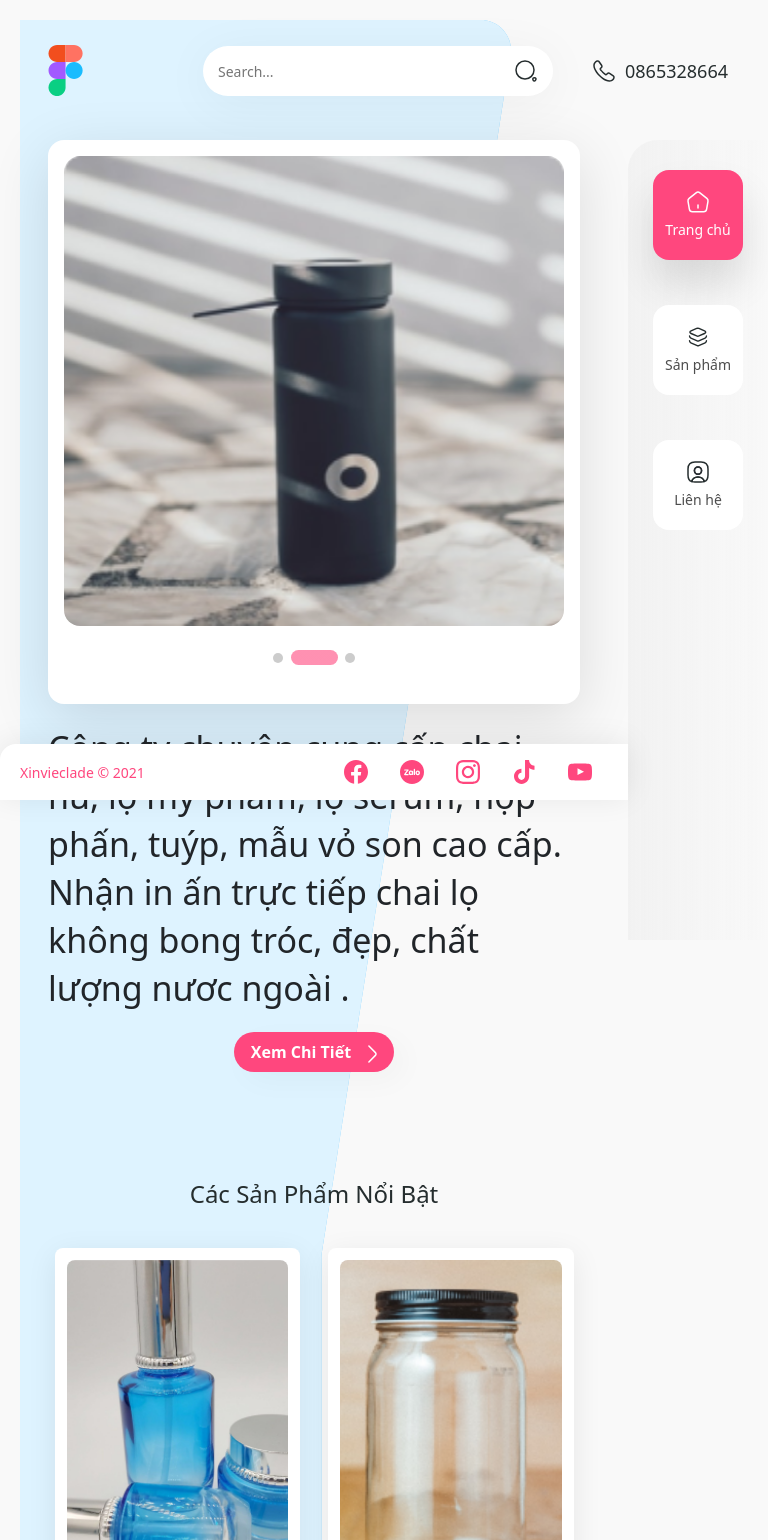
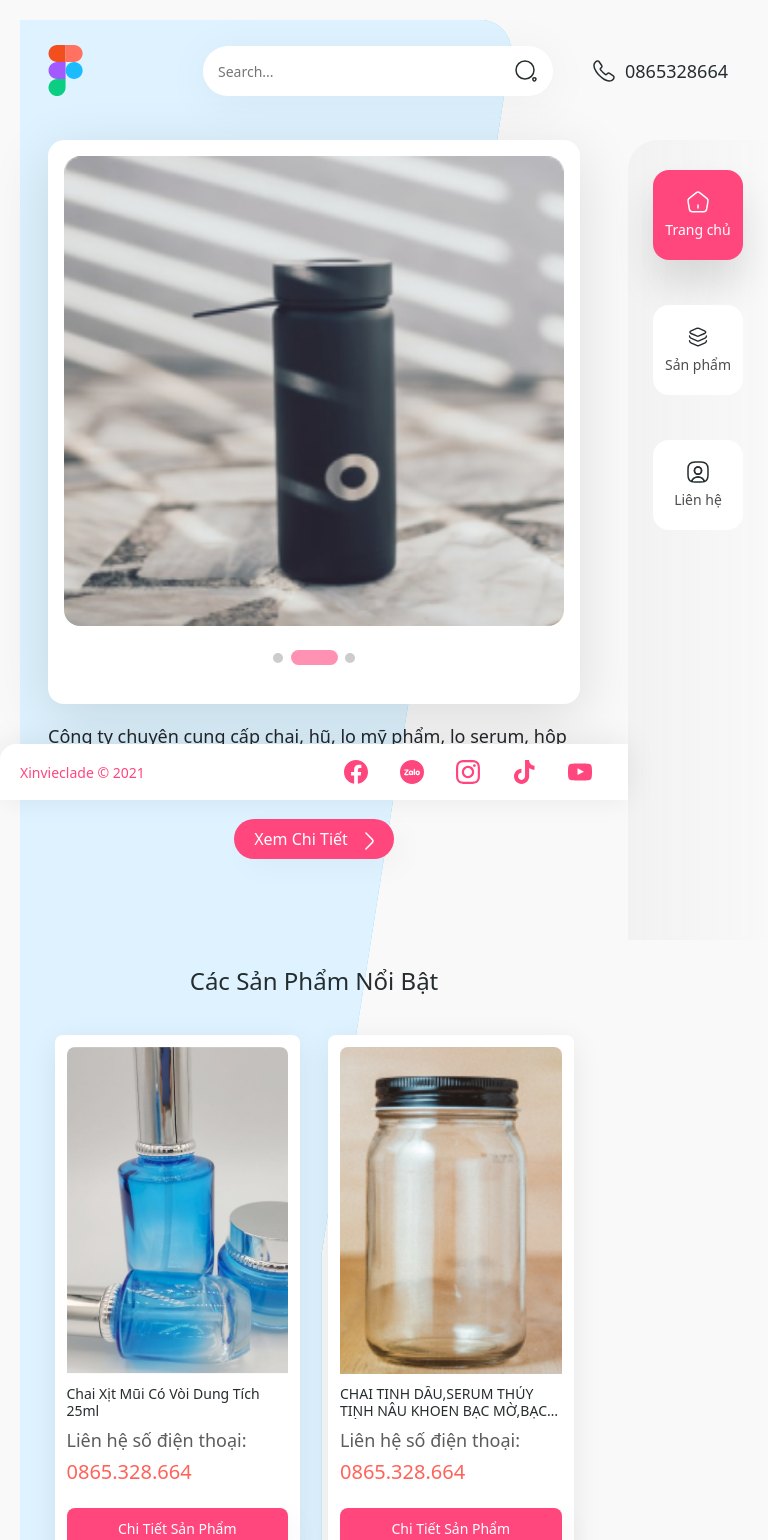
Before and after one commit to trminhphu79/antam-ecommerc, a React (Create React App) app: page / in a window 768 px wide. Shown: the top 1540 px of the page. Built offline with nearby package versions, Linux system fonts and the light colour scheme.

Commit message:
fixbugs UI and update code
fixbugs UI and update code

```diff
--- a/src/app/components/header/Header.scss
+++ b/src/app/components/header/Header.scss
@@ -18,7 +18,7 @@
       top: 36.3px;
       left: 34.3px;
       font-size: 1.6rem;
-      font-weight: bold;
+      font-weight: 500;
       color: var(--text-color);
     }
   }
--- a/src/app/page/admin/styles/headerAdmin.scss
+++ b/src/app/page/admin/styles/headerAdmin.scss
@@ -18,7 +18,7 @@
         top: 36.3px;
         left: 34.3px;
         font-size: 1.6rem;
-        font-weight: bold;
+        font-weight: 500;
         color: var(--text-color);
       }
     }
--- a/src/app/page/common/listProduct/listProduct.jsx
+++ b/src/app/page/common/listProduct/listProduct.jsx
@@ -14,7 +14,7 @@ const ListProduct = ({ products }) => {
             <img src={item.img} alt="" />
             <div className="content">
               <h4>{item.title}</h4>
-              <div>
+              <div class='contact-phone'>
                 <span>Liên hệ số điện thoại:</span>
                 <p>0865.328.664</p>
               </div>
--- a/src/app/page/common/listProduct/listProduct.scss
+++ b/src/app/page/common/listProduct/listProduct.scss
@@ -16,8 +16,11 @@
     }
     & .content {
       margin-top: 1.6rem;
+      .contact-phone{
+        font-size: 1.8rem;
+      }
       & h4 {
-        color: #202020;
+        color: #252D2E;
         font-size: 1.8rem;
         font-weight: 500;
         text-transform: capitalize;
@@ -35,7 +38,7 @@
         & span {
           color: #5e5b5b;
           font-size: 1.8rem;
-          font-weight: 600;
+          font-weight: 500;
           height: 3.2rem;
           line-height: 3.2rem;
           margin-right: 0.8rem;
@@ -72,6 +75,12 @@
   }
   .wrapper-item .content {
     padding: 1.2rem 0;
+    h4 {
+      font-size: 1.5rem;
+    }
+    .contact-phone{
+      font-size: 1.5rem;
+    }
   }
 
   .wrapper-item .content .btn {
@@ -87,6 +96,12 @@
       margin: 1.4rem 0;
       & .content {
         margin-top: 0;
+        .contact-phone{
+          font-size: 1.4rem;
+        }
+        h4 {
+          font-size: 1.4rem;
+        }
         & div {
           flex-direction: column;
           align-items: unset !important;
@@ -95,3 +110,15 @@
     }
   }
 }
+
+// @media screen and (max-width: 480px) {
+//   .product-item {
+//     & .wrapper-item {
+//       & .content {
+//         h4{
+//           font-size: 1.5rem;
+//         }
+//       }
+//     }
+//   }
+// }
--- a/src/app/page/common/styles/modal.css
+++ b/src/app/page/common/styles/modal.css
@@ -27,7 +27,7 @@
 .modal-form .modal-body h1 {
     color: #555555;
     font-size: 2.8rem;
-    font-weight: 700;
+    font-weight: 500;
     margin-bottom: 1.5rem;
 }
 
--- a/src/app/page/common/toasts/toasts.scss
+++ b/src/app/page/common/toasts/toasts.scss
@@ -33,7 +33,7 @@
     }
     &__title {
       font-size: 2.2rem;
-      font-weight: 600;
+      font-weight: 500;
       color: #333;
     }
     &__msg {
--- a/src/app/page/contact/Contact.scss
+++ b/src/app/page/contact/Contact.scss
@@ -12,7 +12,7 @@
   }
   &__desc {
     margin: 0;
-    font-size: 3.5rem;
+    font-size: 2.2rem;
     font-weight: 500;
     color: #333333;
   }
@@ -120,7 +120,7 @@
 @media (max-width: 46.1875em) {
   .contact {
     &__desc {
-      font-size: 2.2rem;
+      font-size: 1.8rem;
     }
     &__content {
       display: block;
@@ -177,7 +177,7 @@
 @media (min-width: 46.25em) and (max-width: 63.9375em) {
   .contact {
     &__desc {
-      font-size: 2.4rem;
+      font-size: 2rem;
     }
     &__content {
       display: block;
@@ -216,5 +216,6 @@
       line-height: 2.2rem;
       margin: 18px 0 50px;
     }
+
   }
 }
--- a/src/app/page/home/Home.scss
+++ b/src/app/page/home/Home.scss
@@ -15,7 +15,7 @@ html {
 
 .home-below h2 {
     font-size: 2.4rem;
-    font-weight: bold;
+    font-weight: 500;
     text-transform: capitalize;
     color: #252D2E;
     text-align: center;
--- a/src/app/page/home/slide/slideContent/slideContent.scss
+++ b/src/app/page/home/slide/slideContent/slideContent.scss
@@ -3,7 +3,7 @@
   width: 864px;
   span {
     font-weight: 500;
-    font-size: 3.4rem;
+    font-size: 3rem;
     line-height: 4.8rem;
     text-align: justify;
   }
@@ -13,7 +13,7 @@
     width: 16rem;
     height: 4rem;
     font-size: 1.6rem;
-    font-weight: bold;
+    font-weight: 500;
     border-radius: 0.8rem;
     color: #fff;
     background-color: var(--primary-color);
@@ -61,6 +61,11 @@
     width: 100%;
     margin-left: 0;
     margin-bottom: 4rem;
+    span {
+      text-align: justify;
+      font-size: 18px;
+      line-height: 2.5rem;
+    }
     &__btn {
       margin: 2rem auto 0;
     }
--- a/src/app/page/login/login.scss
+++ b/src/app/page/login/login.scss
@@ -11,7 +11,7 @@
     border-radius: 1.6rem;
     &__heading {
       font-size: 3.6rem;
-      font-weight: bold;
+      font-weight: 500;
       text-align: center;
       color: var(--primary-color);
     }
--- a/src/app/page/productDetail/productForm/productForm.scss
+++ b/src/app/page/productDetail/productForm/productForm.scss
@@ -25,7 +25,7 @@
         flex-wrap: wrap;
         & label {
           font-size: 1.6rem;
-          font-weight: 700;
+          font-weight: 500;
           color: #252d2e;
           width: 16rem;
         }
@@ -112,7 +112,7 @@
 
     .product-form form h2 {
       font-size: 2rem;
-      font-weight: bold;
+      font-weight: 500;
       line-height: 2rem;
     }
 
```
